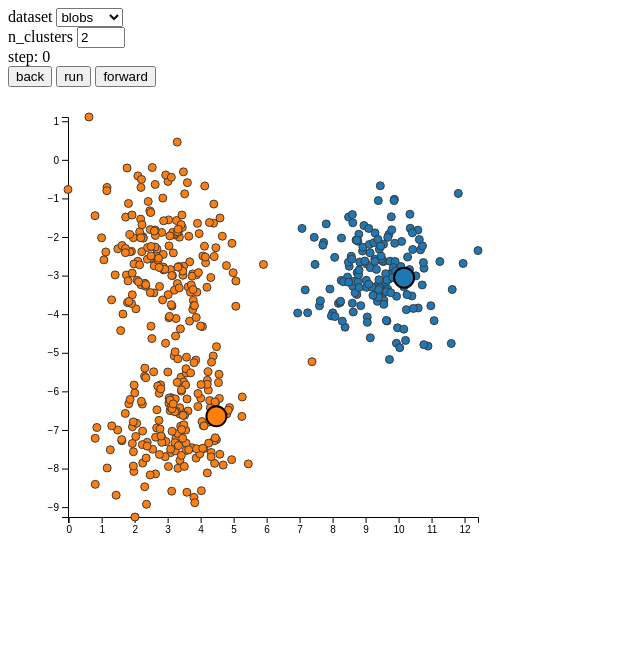
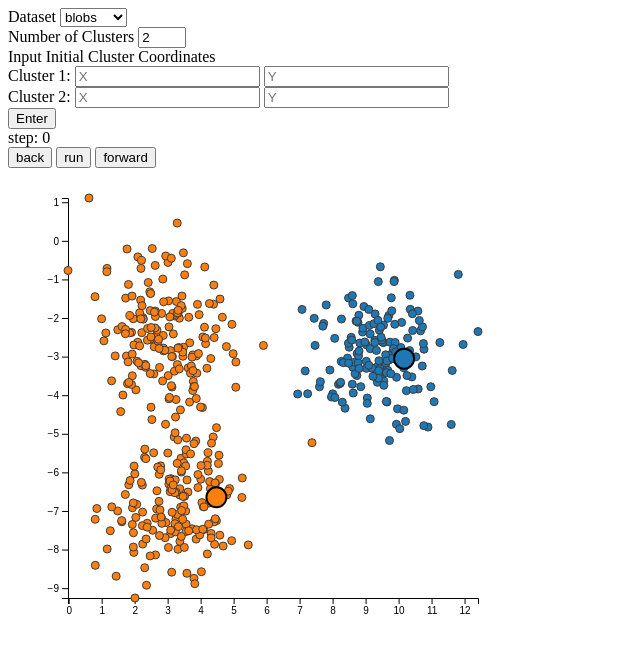
Before and after one commit to kimpy318/cs178-lab7, a Flask app: page / in a window 1280 px wide. Shown: the top 667 px of the page, without its empty margins (0-640 px from the left). Run offline with Flask 3, Linux system fonts and the light colour scheme.

Commit message:
Added user input centroids and step size past 0 restriction

```diff
--- a/lab07/app.py
+++ b/lab07/app.py
@@ -8,10 +8,10 @@ app = Flask(__name__)
 max_steps = 25
 datasets = ['blobs', 'circles', 'lines', 'moons', 'uniform']
 app.converged = False
+app.initial_centroids = []
 
 @app.route('/')
 def index():
-    print("here!")
     return render_template(
         'index.html', datasets=datasets,
         x_min=app.x_min, x_max=app.x_max, y_min=app.y_min, y_max=app.y_max, n_clusters=app.n_clusters,
@@ -37,6 +37,12 @@ def set_params(dataset, n_clusters):
 @app.route('/set_params', methods=["POST"])
 def set_params_():
     request_data = request.get_json()
+    print("Received request data: ", request_data)
+    app.initial_centroids = []
+    if ('centroid_coords' in request_data):
+        print("found centroid coords in request data")
+        app.initial_centroids = request_data['centroid_coords']
+
     return set_params(request_data['dataset'], int(request_data['n_clusters']))
 
 def set_labels():
@@ -57,15 +63,12 @@ def set_labels():
       # Assign label
       app.labels[i] = label # TODO: calculate labels from centroids
 
-# def calculate_centroids():
-#   # For each group of points, calculate the mean and assign this as the new centroid
-#   # TODO
-
-#   return None
-
 def step():
     if not app.converged:
-        if app.step == -1:
+        if len(app.initial_centroids) > 0:
+            app.centroids = pd.DataFrame(app.initial_centroids, columns=['x', 'y'])
+            app.initial_centroids = []
+        elif app.step == -1:
             # Randomly select n_clusters # of rows
             app.centroids = app.data.sample(n=app.n_clusters).reset_index() # TODO: initialize centroids
             app.centroids = app.centroids[['x', 'y']] # Keep only the x and y columns for centroids
@@ -111,6 +114,14 @@ def step_wait():
 
 @app.route('/back', methods=["POST"])
 def back():
+    if app.step <= 0:
+        # can't go back any further
+        return {
+            'x_min': app.x_min, 'x_max': app.x_max, 'y_min': app.y_min, 'y_max': app.y_max,
+            'n_clusters': app.n_clusters, 'data': app.data.assign(label=app.labels).to_dict('records'),
+            'centroids': app.centroids.assign(label=range(app.n_clusters)).to_dict('records'),
+            'step': 0, 'converged': app.converged
+        }
     app.step -= 1
     app.converged = False
     app.centroids = app.step_centroids[app.step] # TODO: get centroids from the previous step
--- a/lab07/static/script.js
+++ b/lab07/static/script.js
@@ -81,6 +81,41 @@ function set_params(){
     var dataset = document.getElementById("dataset").value // TODO: get the selected dataset
     console.log("dataset: ", dataset)
     var n_clusters = document.getElementById("n_clusters").value // TODO: get the selected number of clusters
+
+    // Update cluster input fields to correct number
+    // Get the container for cluster coordinates
+    const container = document.getElementById('cluster-coordinates-container');
+
+    // Clear any existing input fields
+    container.innerHTML = '';
+
+    // Generate input fields for each cluster
+    for (let i = 1; i <= n_clusters; i++) {
+        const div = document.createElement('div');
+        div.classList.add('cluster-input');
+
+        const label = document.createElement('span');
+        label.textContent = `Cluster ${i}: `;
+
+        const xInput = document.createElement('input');
+        xInput.type = 'number';
+        xInput.placeholder = `X`;
+        xInput.id = `x${i}`;
+
+        const yInput = document.createElement('input');
+        yInput.type = 'number';
+        yInput.placeholder = `Y`;
+        yInput.id = `y${i}`;
+
+        // Append the elements to the div
+        div.appendChild(label);
+        div.appendChild(xInput);
+        div.appendChild(yInput);
+
+        // Append the div to the container
+        container.appendChild(div);
+    }
+
     fetch('/set_params', {
         method: 'POST',
         credentials: 'include',
@@ -92,12 +127,6 @@ function set_params(){
     }).then(async function(response){
         var results = JSON.parse(JSON.stringify((await response.json())))
         // TODO: initialize the plot from the results
-        // console.log(results)
-        // x_min = results['x_min']
-        // x_max = results['x_max']
-        // y_min = results['y_min']
-        // y_max = results['y_max']
-        // centroids = results['centroids']
         x_min=results.x_min
         x_max=results.x_max
         y_min=results.y_min
@@ -158,3 +187,39 @@ function run(){
         }
     })
 }
+
+function user_input(){
+    var dataset = document.getElementById("dataset").value // TODO: get the selected dataset
+    console.log("dataset: ", dataset)
+    var n_clusters = document.getElementById("n_clusters").value // TODO: get the selected number of clusters
+    var centroid_coords = []
+
+    // Get the coordinates of the centroids as provided by the user
+    for (let i = 1; i <= n_clusters; i++) {
+        x = parseInt(document.getElementById(`x${i}`).value)
+        y = parseInt(document.getElementById(`y${i}`).value)
+        centroid_coords.push([x,y])
+    }
+    console.log("centroid: coords from script.js: ", centroid_coords)
+
+    fetch('/set_params', {
+        method: 'POST',
+        credentials: 'include',
+        body: JSON.stringify({dataset: dataset, n_clusters: n_clusters, centroid_coords: centroid_coords}),
+        cache: 'no-cache',
+        headers: new Headers({
+            'content-type': 'application/json'
+        })
+    }).then(async function(response){
+        var results = JSON.parse(JSON.stringify((await response.json())))
+        // TODO: initialize the plot from the results
+        x_min=results.x_min
+        x_max=results.x_max
+        y_min=results.y_min
+        y_max=results.y_max
+        n_clusters=results.n_clusters
+        dataset=results.data // TODO: get the dataset from results
+        centroids=results.centroids
+        init_plot(x_min, x_max, y_min, y_max, n_clusters, dataset, centroids)
+    })
+}
--- a/lab07/templates/index.html
+++ b/lab07/templates/index.html
@@ -8,7 +8,7 @@
 <body>
   <div id="control">
     <div>
-        <span>dataset</span>
+        <span>Dataset</span>
         <select id="dataset" onchange="set_params()">
             {% for dataset in datasets %}
                 <option>{{dataset}}</option>
@@ -16,9 +16,26 @@
         </select>
     </div>
     <div>
-        <span>n_clusters</span>
+        <span>Number of Clusters</span>
         <input type="number" id="n_clusters" value="2" min="2" max="5" onchange="set_params()">
     </div>
+    <div>
+        <span>Input Initial Cluster Coordinates</span>
+        <div id="cluster-coordinates-container">
+            <div>
+            <span>Cluster 1: </span>
+            <input type="number" id="x1" placeholder="X">
+            <input type="number" id="y1" placeholder="Y">
+            </div>
+            <div>
+            <span>Cluster 2: </span>
+            <input type="number" id="x2" placeholder="X">
+            <input type="number" id="y2" placeholder="Y">
+            </div>
+        </div>
+        <button id="cluster_coords" onclick="user_input()">Enter</button>
+    </div>
+
     <div>
         <span id="step-label">step:</span>
         <span id="step">0</span>
```
Also changed, not shown: 1 other file.
